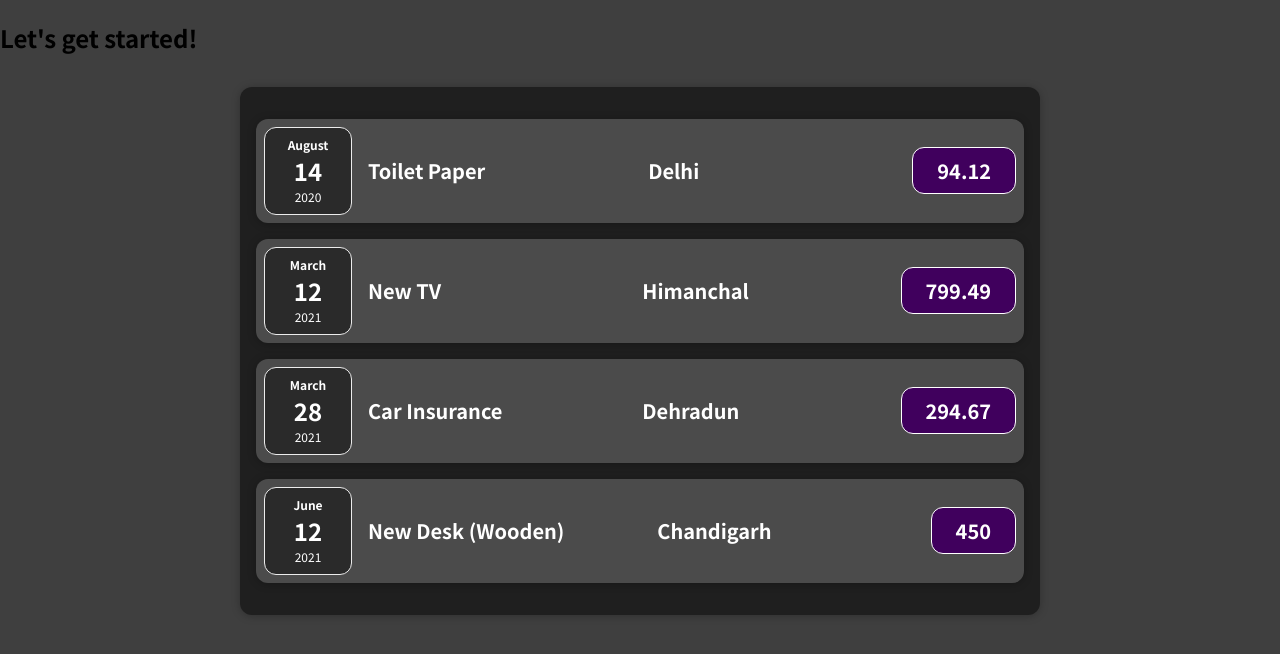
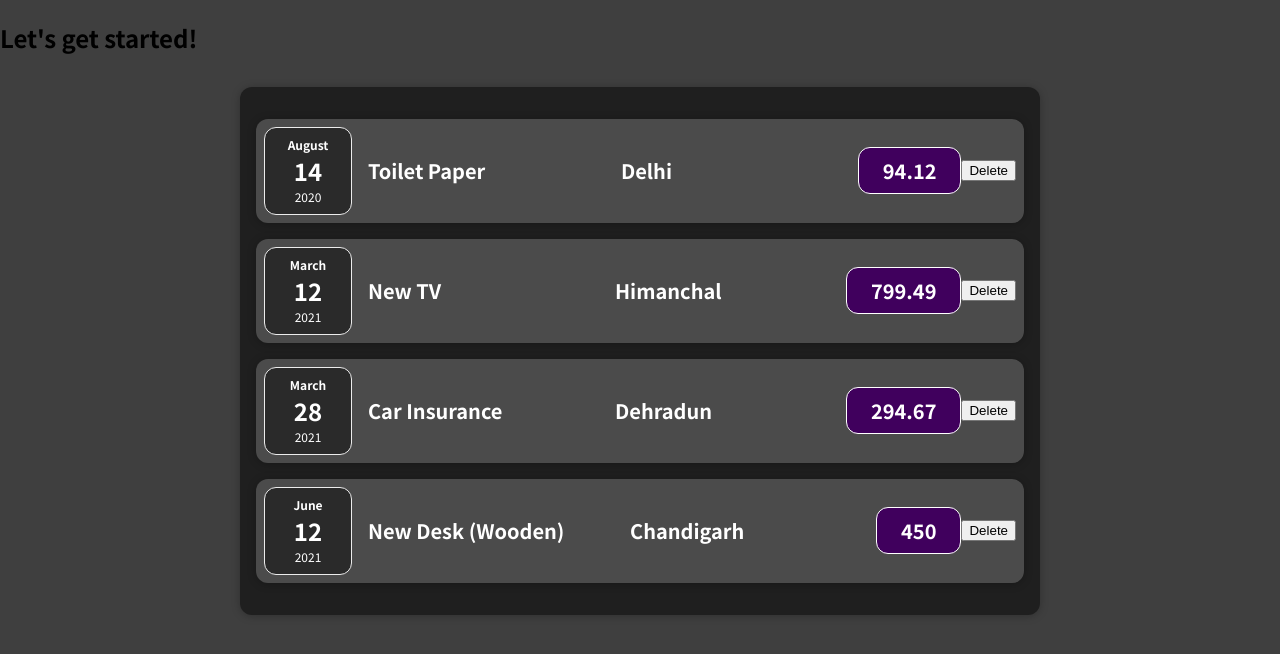
Before and after one commit to ssarun9871/Expense-tracker-frontend, a JavaScript app: page / in a window 1280 px wide. Shown: the top 654 px of the page. Built offline with nearby package versions, Linux system fonts and the light colour scheme.

Commit message:
adding delete functionality

```diff
--- a/src/App.js
+++ b/src/App.js
@@ -30,7 +30,7 @@ const expenses = [
 function App() {
   const expenseItems = expenses.map((element) => (
     <ExpenseItem
-      key={element.id}
+      id={element.id}
       title={element.title}
       amount={element.amount}
       date={element.date}
--- a/src/components/Expenses/ExpenseItem.js
+++ b/src/components/Expenses/ExpenseItem.js
@@ -4,14 +4,25 @@ import "./ExpenseItem.css";
 import Card from '../UI/Card.js'
 
 function ExpenseItem(props) {
+
+  function onDeleteHandler(id){
+    const element = document.getElementById(id);
+    if(element){
+      element.remove();
+    }
+    else {
+      console.log("no-element found")
+    }
+  }
   return (
-    <Card className="expense-item">
+    <Card className="expense-item" id={props.id}>
       <ExpenseDate date={props.date} />
       <ExpenseDetails
         title={props.title}
         location={props.location}
         amount={props.amount}
       />
+      <button onClick={()=> onDeleteHandler(props.id)}>Delete</button>
     </Card>
   );
 }
--- a/src/components/UI/Card.js
+++ b/src/components/UI/Card.js
@@ -1,7 +1,7 @@
 import './Card.css'
 function Card(props){
     const cname = 'card '+props.className;
-    return<div className={cname}>{props.children}</div>
+    return<div className={cname} id={props.id}>{props.children}</div>
 }
 
 export default Card;
```
